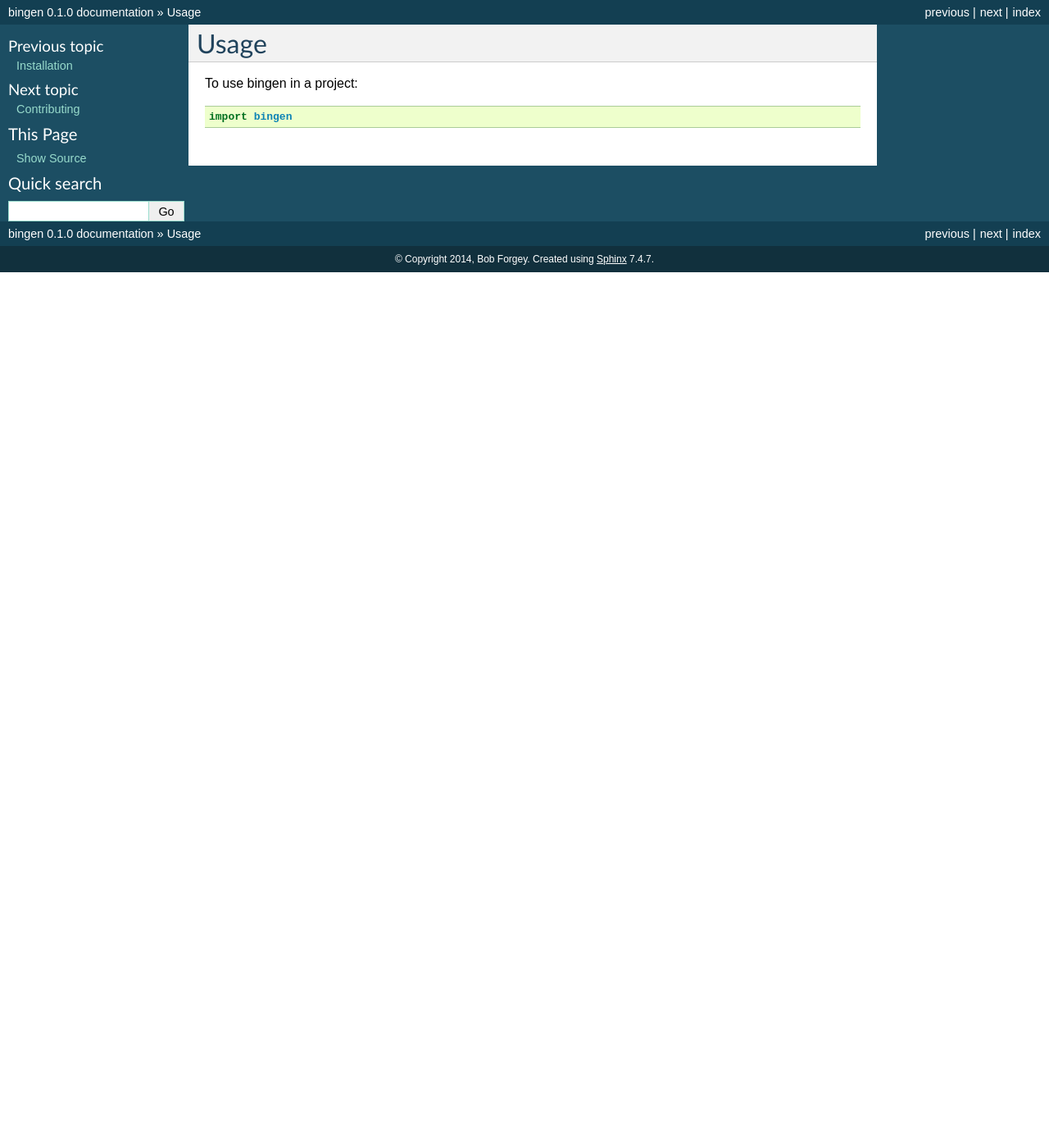
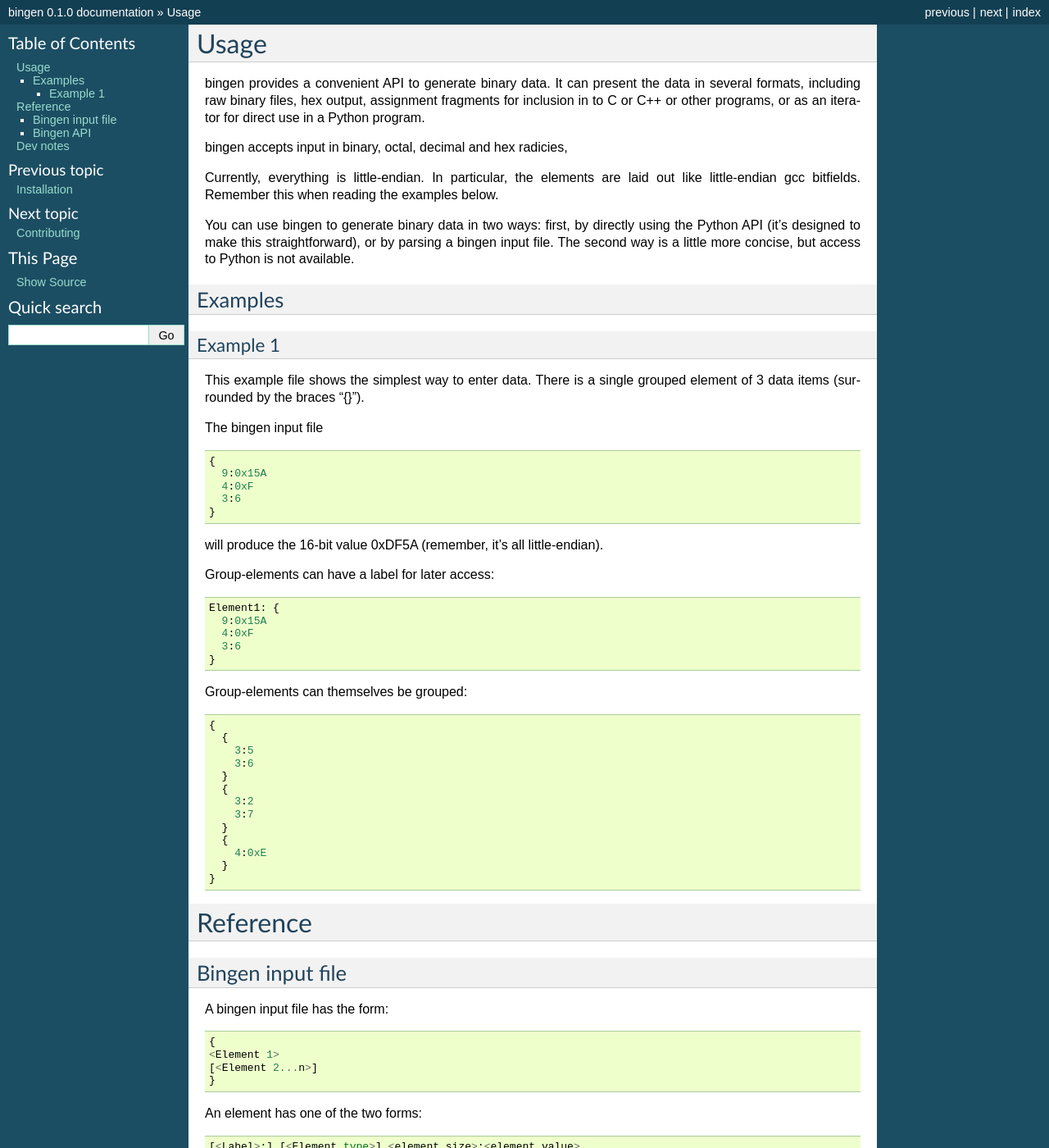
Before and after one commit to sesamemucho/bingen, a Sphinx documentation site: the page built from docs/usage.rst, in a window 1280 px wide and 1400 px high. Shown: the whole window at 82% size. Built offline with Sphinx 7.4.7, drawn with Linux system fonts in a browser that asks for light colours; some of the changed text lies outside the part shown.

Commit message:
Getting past changes committed

```diff
--- a/docs/usage.rst
+++ b/docs/usage.rst
@@ -2,6 +2,120 @@
 Usage
 ========
 
-To use bingen in a project::
+bingen provides a convenient API to generate binary data. It can
+present the data in several formats, including raw binary files, hex
+output, assignment fragments for inclusion in to C or C++ or other
+programs, or as an iterator for direct use in a Python program.
 
-	import bingen
+bingen accepts input in binary, octal, decimal and hex radicies,
+
+Currently, everything is little-endian. In particular, the elements
+are laid out like little-endian gcc bitfields. Remember this when
+reading the examples below.
+
+You can use bingen to generate binary data in two ways: first, by
+directly using the Python API (it's designed to make this
+straightforward), or by parsing a bingen input file. The second way is
+a little more concise, but access to Python is not available.
+
+Examples
+========
+
+Example 1
+---------
+
+This example file shows the simplest way to enter data. There is a
+single grouped element of 3 data items (surrounded by the braces
+"{}").
+
+The bingen input file
+
+::
+
+  {
+    9:0x15A
+    4:0xF
+    3:6
+  }
+
+will produce the 16-bit value 0xDF5A (remember, it's all
+little-endian).
+
+Group-elements can have a label for later access::
+
+  Element1: {
+    9:0x15A
+    4:0xF
+    3:6
+  }
+
+
+Group-elements can themselves be grouped::
+
+  {
+    {
+      3:5
+      3:6
+    }
+    {
+      3:2
+      3:7
+    }
+    {
+      4:0xE
+    }
+  }
+
+=========
+Reference
+=========
+
+Bingen input file
+=================
+
+A bingen input file has the form::
+
+  {
+  <Element 1>
+  [<Element 2...n>]
+  }
+
+An element has one of the two forms::
+
+  [<Label>:] [<Element type>] <element size>:<element value>
+
+where
+
+   Label
+     a string without spaces and that does not start
+     with a number.
+
+   Element Type
+     Indicates the type of value. Valid types are: Int, Float,
+     String. If not specfied, the type defaults to Int.
+
+   Element size
+     The length of the item in bits.
+
+   Element value
+     The value of the item. This may be a numerical constant, for Int
+     or Float types, or a unicode string (TBD) for String types. This
+     may also be one or more functions.
+
+Bingen API
+==========
+
+=========
+Dev notes
+=========
+
+Currently, everything is little-endian. In particular, the elements
+are laid out like little-endian gcc bitfields.
+
+Elements that have modifier functions must have a length that matches
+a C integer type: char, short, long, long long.
+
+Groups must have a length that matches a C integer type.
+
+Unless otherwise mentioned, the modifier functions that come with
+bingen operate on bytes.
```
Also changed, not shown: README.rst (+6 -6 lines), setup.py (+21 -2 lines), 3 other files.
